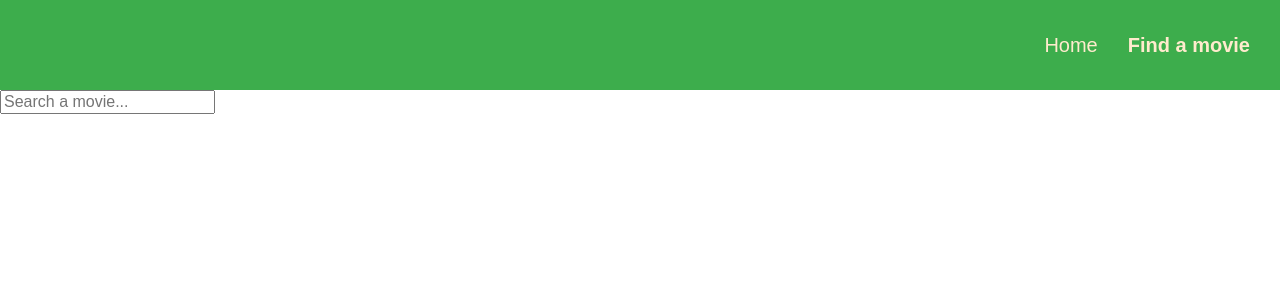
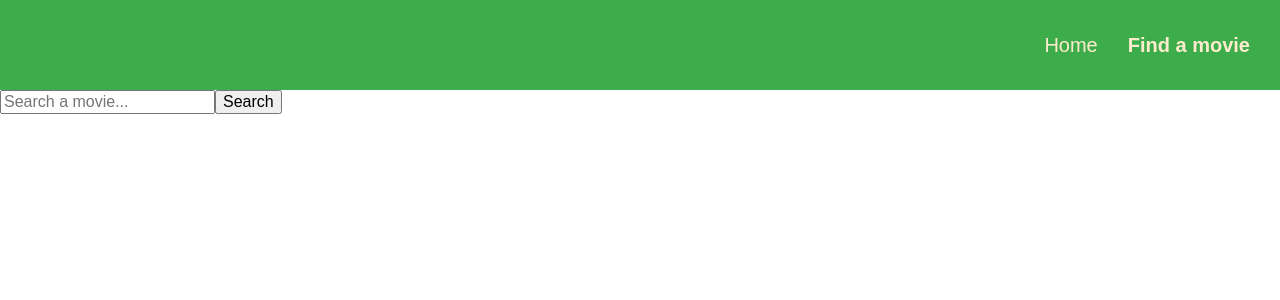
Before and after one commit to Centralice/goit-react-hw-05, a React (Vite) app: page /movies in a window 1280 px wide. Shown: the top 300 px of the page. Built offline with nearby package versions, Linux system fonts and the light colour scheme.

Commit message:
search done

```diff
--- a/src/components/MovieList/MovieList.jsx
+++ b/src/components/MovieList/MovieList.jsx
@@ -1,10 +1,10 @@
 import { Link } from "react-router-dom";
 import s from "./MovieList.module.css";
 
-const MovieList = ({ trendingMovies }) => {
+const MovieList = ({ movies }) => {
   return (
     <ul className={s.gallery}>
-      {trendingMovies.map((movie) => (
+      {movies.map((movie) => (
         <Link to={`movies/${movie.id.toString()}`} key={movie.id}>
           <h2 className={s.movieTitle}>{movie.title}</h2>
           <img
--- a/src/pages/HomePage/HomePage.jsx
+++ b/src/pages/HomePage/HomePage.jsx
@@ -20,7 +20,7 @@ const HomePage = () => {
   return (
     <div>
       <h1 className={s.pageTitle}>Now Trending</h1>
-      <MovieList trendingMovies={trendingMovies} />
+      <MovieList movies={trendingMovies} />
     </div>
   );
 };
--- a/src/pages/MoviesPage/MoviesPage.jsx
+++ b/src/pages/MoviesPage/MoviesPage.jsx
@@ -1,10 +1,31 @@
+import { useState } from "react";
 import MovieList from "../../components/MovieList/MovieList";
 import s from "./MoviesPage.module.css";
+import { fetchByQuery } from "../../services/api";
 
 const MoviesPage = () => {
+  const [movies, setMovies] = useState([]);
+
+  const handleSubmit = async (e) => {
+    e.preventDefault();
+    const query = e.target.elements.query.value;
+    let response;
+    try {
+      response = await fetchByQuery(query);
+    } catch (error) {
+      console.log("ERROR");
+    }
+    e.target.reset();
+    setMovies(response.data.results);
+  };
+
   return (
     <div>
-      <input type="search" placeholder="Search a movie..." />
+      <form onSubmit={handleSubmit}>
+        <input name="query" type="search" placeholder="Search a movie..." />
+        <button>Search</button>
+      </form>
+      <MovieList movies={movies} />
     </div>
   );
 };
--- a/src/services/api.js
+++ b/src/services/api.js
@@ -47,3 +47,16 @@ export const fetchReviews = async (id) => {
   const reviewsResponse = await axios.get(url, options);
   return reviewsResponse;
 };
+
+export const fetchByQuery = async (query) => {
+
+  const url = `https://api.themoviedb.org/3/search/movie?query=${query}`;
+  const options = {
+    headers: {
+      Authorization:
+        "Bearer eyJhbGciOiJIUzI1NiJ9.eyJhdWQiOiJkOGU1ODViYmIwZDVhZjY3N2QwOGNkZjM1MzhiODRkMiIsIm5iZiI6MTcyMzI4MjMwNi40Njk3OTUsInN1YiI6IjY2YjYyYmVjOTRkZjU4ZWM1OGQ3Yzk1YyIsInNjb3BlcyI6WyJhcGlfcmVhZCJdLCJ2ZXJzaW9uIjoxfQ.KPC4QptjjPLoXSMNAUiGF0jlgIs5rjVOplkRbPaqytM",
+    },
+  };
+  const queryResponse = await axios.get(url, options);
+  return queryResponse;
+};
```
